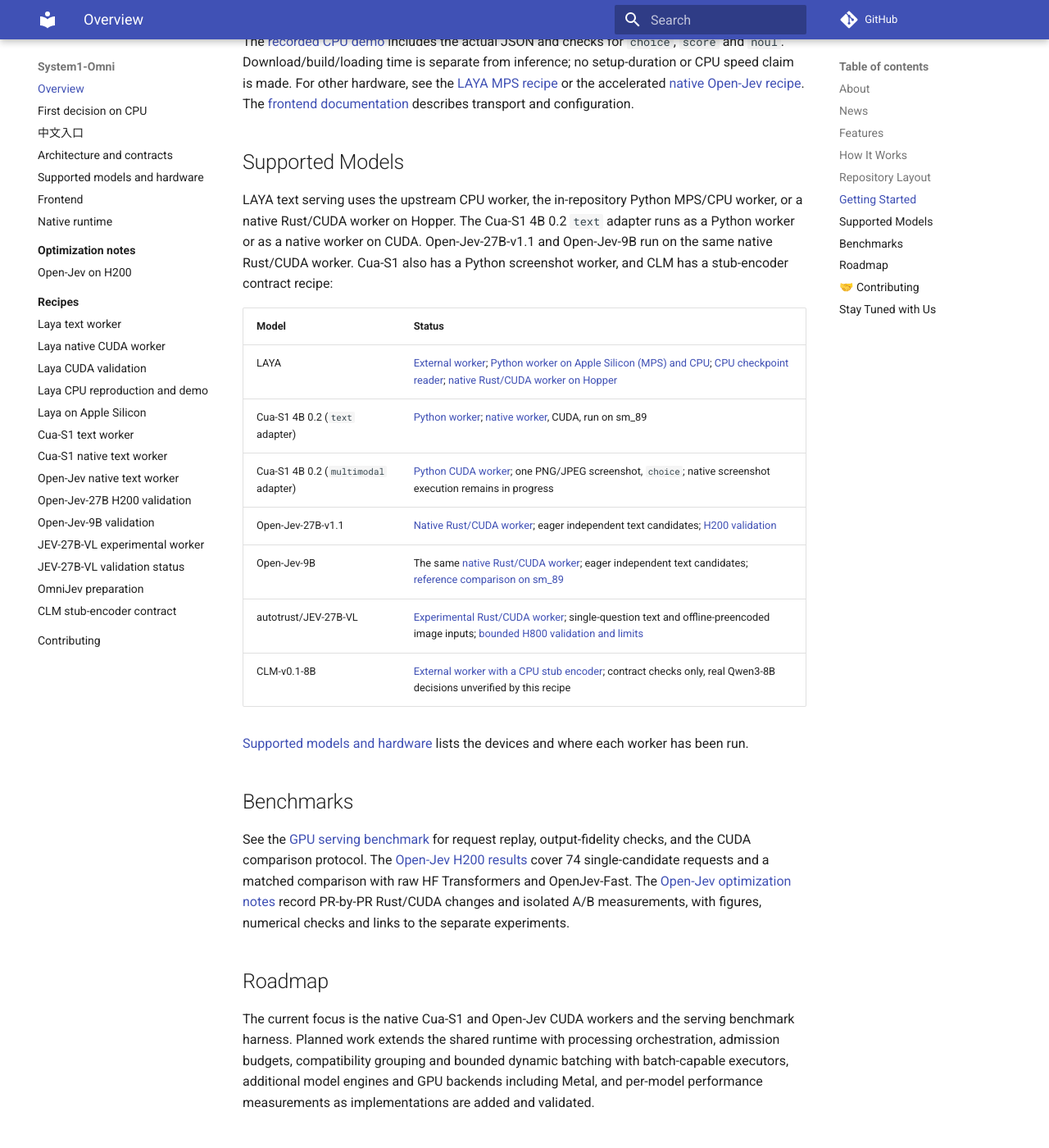
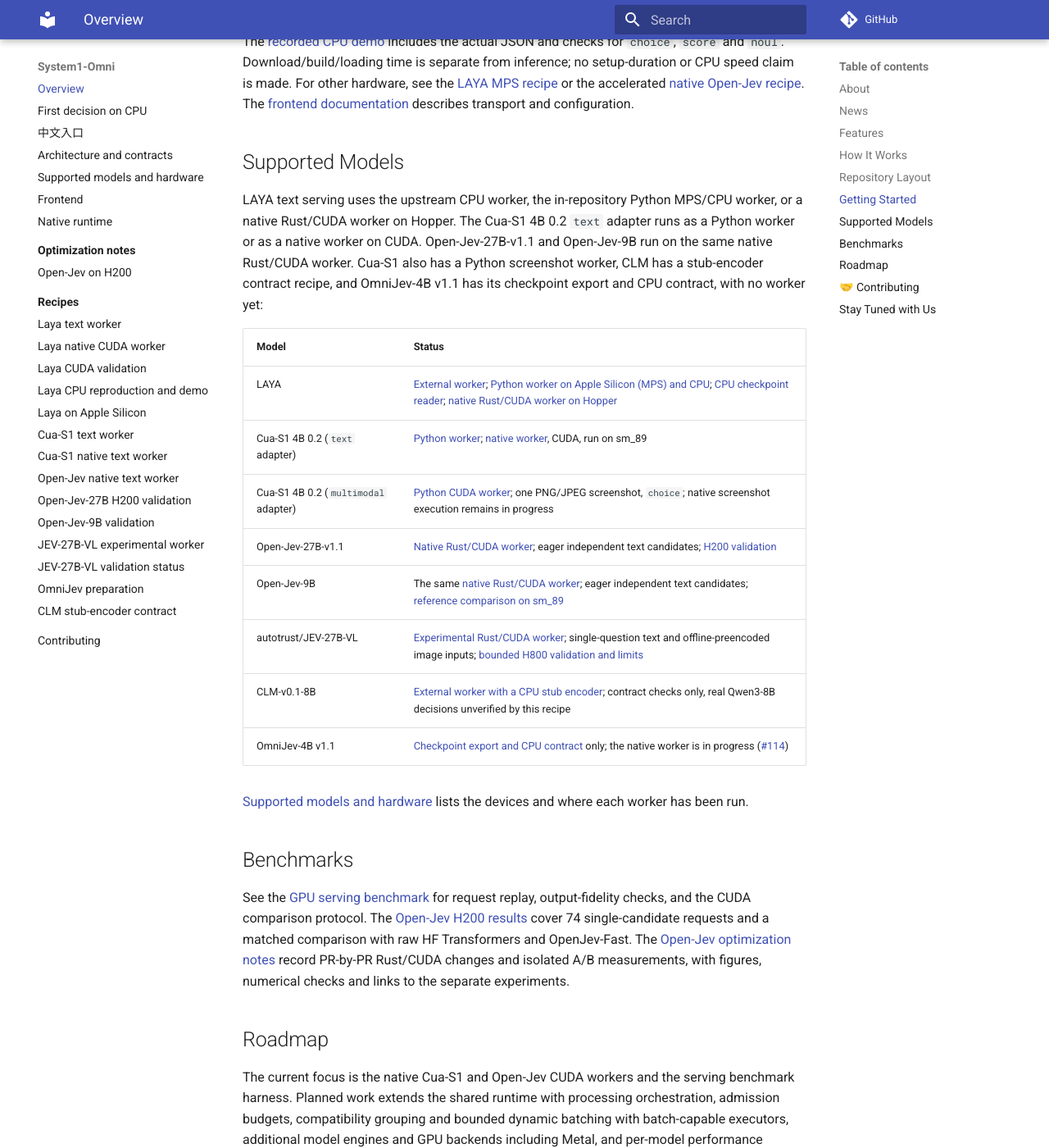
Before and after one commit to Levius-Fubuki/system1-omni, an MkDocs documentation site: the page built from README.md, in a window 1280 px wide and 1400 px high, scrolled down 4394 px. Shown: the whole window at 82% size. Built offline with MkDocs 1.6.1 and Material for MkDocs 9.7.7, drawn with Linux system fonts in a browser that asks for light colours; comment, search, counter and statistics services are not loaded.

Commit message:
docs: list OmniJev-4B v1.1 in the supported models
The checkpoint export and CPU contract only; the native worker is in progress (#114).

```diff
--- a/README.md
+++ b/README.md
@@ -159,7 +159,8 @@
 worker, or a native Rust/CUDA worker on Hopper. The Cua-S1 4B 0.2 `text` adapter
 runs as a Python worker or as a native worker on CUDA. Open-Jev-27B-v1.1
 and Open-Jev-9B run on the same native Rust/CUDA worker. Cua-S1 also has a
-Python screenshot worker, and CLM has a stub-encoder contract recipe:
+Python screenshot worker, CLM has a stub-encoder contract recipe, and OmniJev-4B
+v1.1 has its checkpoint export and CPU contract, with no worker yet:
 
 | Model | Status |
 | --- | --- |
@@ -170,6 +171,7 @@
 | Open-Jev-9B | The same [native Rust/CUDA worker](recipe/open_jev/native.md); eager independent text candidates; [reference comparison on sm_89](recipe/open_jev/validation-9b.md) |
 | autotrust/JEV-27B-VL | [Experimental Rust/CUDA worker](recipe/jev_vl/README.md); single-question text and offline-preencoded image inputs; [bounded H800 validation and limits](recipe/jev_vl/validation.md) |
 | CLM-v0.1-8B | [External worker with a CPU stub encoder](recipe/clm/README.md); contract checks only, real Qwen3-8B decisions unverified by this recipe |
+| OmniJev-4B v1.1 | [Checkpoint export and CPU contract](recipe/omnijev/README.md) only; the native worker is in progress ([#114](https://github.com/ThinkFlowLab/system1-omni/issues/114)) |
 
 [Supported models and hardware](docs/supported-models.md) lists the devices
 and where each worker has been run.
```
Also changed, not shown: docs/supported-models.md (+1 -0 lines).
